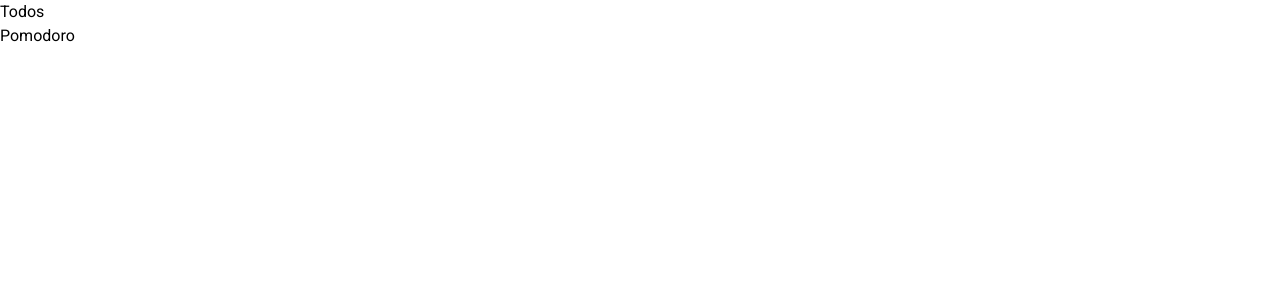
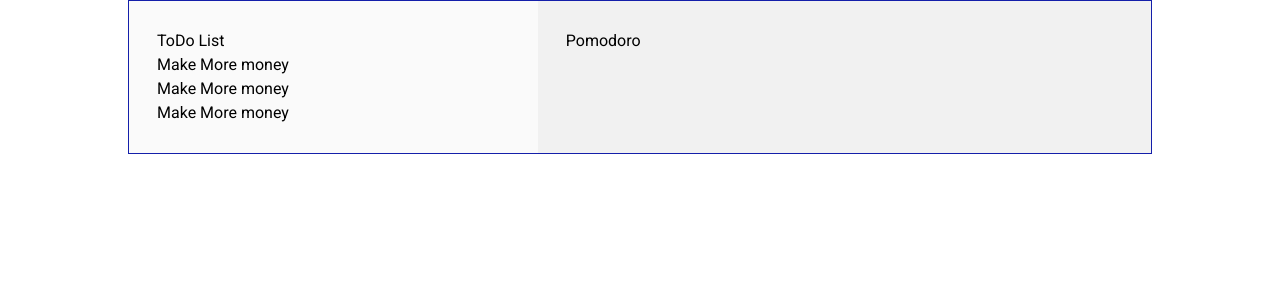
Before and after one commit to shedrachIkenna/Pomodoro-app, a React (Vite) app: page / in a window 1280 px wide. Shown: the top 300 px of the page. Built offline with nearby package versions, Linux system fonts and the light colour scheme.

Commit message:
Display dummy data with useState hook in the Todos Component

```diff
--- a/src/App.jsx
+++ b/src/App.jsx
@@ -5,7 +5,7 @@ import Todos from './components/Todos'
 const App = () => {
   return (
     <div className="App font-roboto">
-      <div className="">
+      <div className="flex mx-auto my-0 flex-row justify-between max-w-5xl border border-myBlue">
         <Todos />
         <Pomodoro />
       </div>
--- a/src/components/Pomodoro.jsx
+++ b/src/components/Pomodoro.jsx
@@ -2,7 +2,7 @@
 
 const Pomodoro = () => {
     return (
-        <div>
+        <div className="bg-myGrey w-3/5 p-7">
             <h2>Pomodoro</h2>
         </div>
     )
--- a/src/components/Todos.jsx
+++ b/src/components/Todos.jsx
@@ -1,9 +1,32 @@
-
+import { useState } from 'react'
 
 const Navbar = () => {
+    const [todos, setTodos] = useState([
+        { id: 1, content: "Make More money" },
+        { id: 2, content: "Make More money" },
+        { id: 3, content: "Make More money" }
+    ]);
+
+    console.log(todos)
+
+    const todosList = todos.length ? (
+        todos.map((todo) => {
+            return (
+                <div className="" key={todo.id}>
+                    <span>{todo.content}</span>
+                </div>
+            )
+        })
+    ) : (
+        <p className="text-center text-myBrown">You have no Todos left yay!</p>
+    )
+
     return (
-        <div>
-            <h3>Todos</h3>
+        <div className="bg-myWhite w-2/5 p-7">
+            <h3>ToDo List</h3>
+            <div>
+                {todosList}
+            </div>
         </div>
     )
 }
--- a/tailwind.config.js
+++ b/tailwind.config.js
@@ -6,12 +6,12 @@ module.exports = {
   theme: {
     extend: {
       colors: {
-        myWhite: '#EAEAEA',
-        myGrey: '#A8A8AD',
-        myBlue: '141FAA',
-        myBrown: '6E6674',
-        bgBlue: 'A4ACDD',
-        myLightBlue: '505DBD'
+        myWhite: '#fafafa',
+        myGrey: '#f1f1f1',
+        myBlue: '#141FAA',
+        myBrown: '#6E6674',
+        bgBlue: '#A4ACDD',
+        myLightBlue: '#505DBD'
       },
       fontFamily: {
         roboto: ['Roboto']
```
